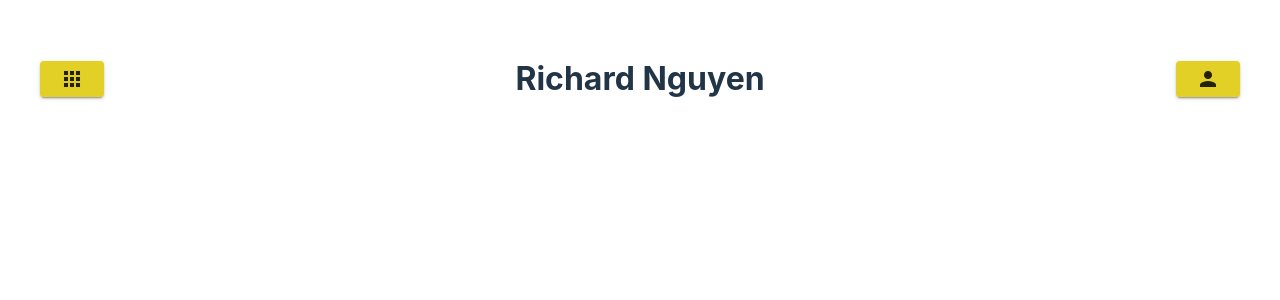
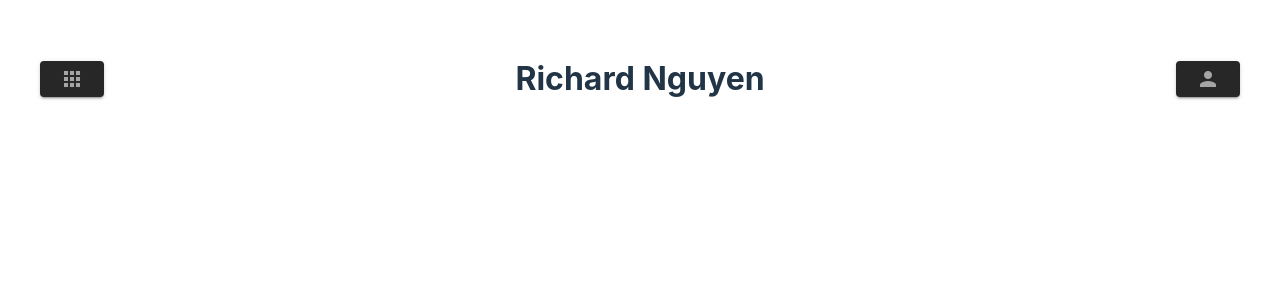
Before and after one commit to Silvision/portfolio, a React (Vite) app: page / in a window 1280 px wide. Shown: the top 300 px of the page. Built offline with nearby package versions, Linux system fonts and the light colour scheme.

Commit message:
created a styled button component

```diff
--- /dev/null
+++ b/src/components/StyledComponents/StyledButton.tsx
@@ -0,0 +1,31 @@
+import React from 'react';
+import Button from '@mui/material/Button'
+import Icon from '@mui/material/Icon';
+
+type StyledButtonProps = {
+    icon: string;
+}
+
+
+function StyledButton({icon}: StyledButtonProps) {
+
+    return (
+        <Button
+            variant="contained"
+            color="darkButtons"
+            sx={{
+                '&:hover': {
+                  '& .MuiIcon-root': {
+                    color: '#f0f0f0',
+                  },
+                },
+            }}
+
+        >
+            <Icon sx={{ color: 'inherit'}}>{icon}</Icon>
+        </Button>
+    );
+
+}
+
+export default StyledButton
--- a/src/components/TopBar.tsx
+++ b/src/components/TopBar.tsx
@@ -3,31 +3,32 @@ import './TopBar.css'
 import Button from '@mui/material/Button';
 import Icon from '@mui/material/Icon';
 import { createTheme } from '@mui/material/styles';
+import StyledButton from './StyledComponents/StyledButton';
 
 declare module '@mui/material/styles' {
     interface Palette {
-      ochre: Palette['primary'];
+      darkButtons: Palette['primary'];
     }
 
     interface PaletteOptions {
-      ochre?: PaletteOptions['primary'];
+      darkButtons?: PaletteOptions['primary'];
     }
 }
 
   // Update the Button's color options to include an ochre option
 declare module '@mui/material/Button' {
     interface ButtonPropsColorOverrides {
-        ochre: true;
+      darkButtons: true;
     }
 }
 
 const theme = createTheme({
     palette: {
-      ochre: {
-        main: '#E3D026',
-        light: '#E9DB5D',
-        dark: '#A29415',
-        contrastText: '#242105',
+      darkButtons: {
+        main: '#272727',
+        light: '#f0f0f0',
+        dark: '#2d2d2d',
+        contrastText: '#a5a5a5',
       },
     },
 });
@@ -40,9 +41,9 @@ function TopBar() {
             <div className="top-bar">
 
                 <ThemeProvider theme={theme}>
-                    <Button variant="contained" color="ochre"> <Icon>appsIcon</Icon> </Button>
+                    <StyledButton icon='appsIcon'></StyledButton>
                     <div className="middle-content"><h1>Richard Nguyen</h1></div>
-                    <Button variant="contained" color="ochre"> <Icon>person</Icon> </Button>
+                    <StyledButton icon='person'></StyledButton>
                 </ThemeProvider>
 
             </div>
--- a/src/index.css
+++ b/src/index.css
@@ -5,7 +5,7 @@
 
   color-scheme: light dark;
   color: rgba(255, 255, 255, 0.87);
-  background-color: #242424;
+  background-color: #1c1c1c;
 
   font-synthesis: none;
   text-rendering: optimizeLegibility;
```
